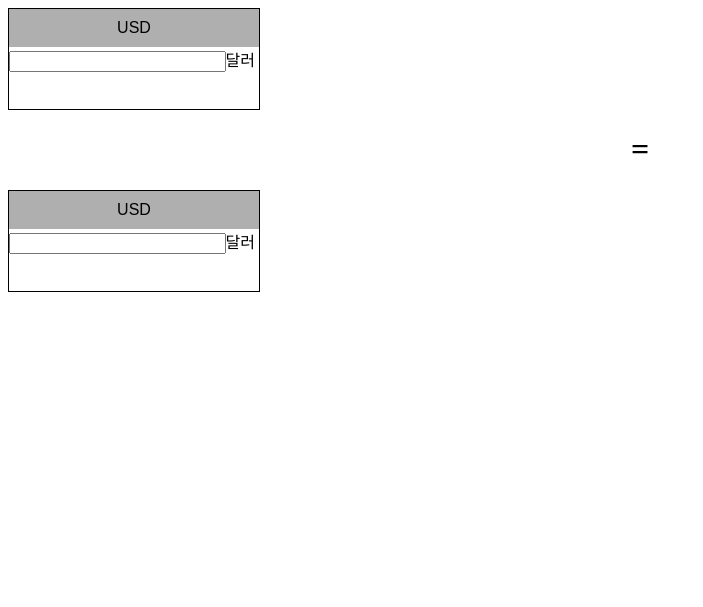
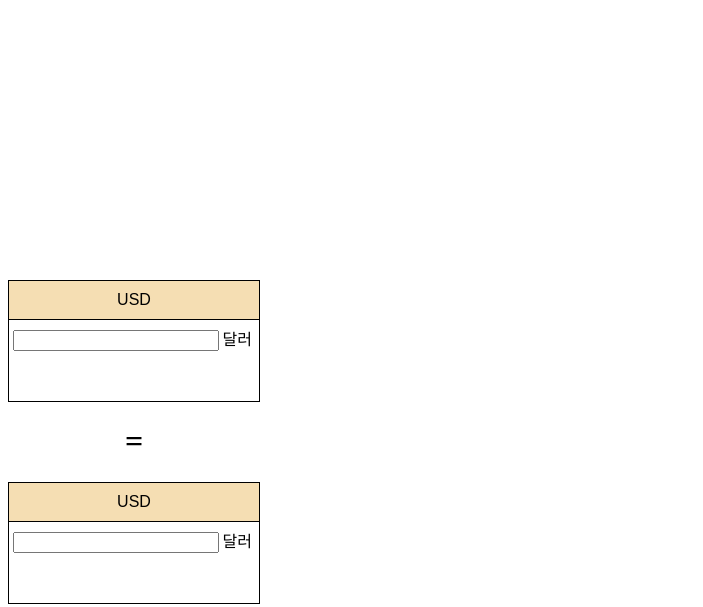
Before and after one commit to jiwoopark727/currency-exchange, a plain HTML site: page index.html in a window 1280 px wide. Shown: the whole page, without its empty margins (0-703 px from the left). Drawn offline with Linux system fonts and the light colour scheme.

Commit message:
전체 구조 틀 잡기, 박스 2개 만들고 드롭다운 리스트 채우기

```diff
--- a/index.html
+++ b/index.html
@@ -8,6 +8,7 @@
   <link rel="stylesheet" href="style.css">
 </head>
 <body>
+  <div class='home'>
     <div class='exchange-box'>
       <div class="dropdown">
         <button class="dropbtn">USD</button>
@@ -16,9 +17,9 @@
           <a href="#">KRW</a>
           <a href="#">VND</a>
         </div>
+      </div>
       <div class='input-area'>
         <input type='number'/><span>달러</span>
-      </div>
       </div>
     </div>
 
@@ -32,12 +33,12 @@
           <a href="#">KRW</a>
           <a href="#">VND</a>
         </div>
+      </div>
       <div class='input-area'>
         <input type='number'/><span>달러</span>
       </div>
     </div>
   </div>
-
   <script src='main.js'></script>
 </body>
 </html>
--- a/style.css
+++ b/style.css
@@ -1,8 +1,13 @@
+.home {
+  position: absolute;
+  top: 35%;
+}
+
 .exchange-box {
   border: 1px solid black;
   width: 250px;
-  height: 100px;
-
+  height: 120px;
+  justify-content: center;
 }
 
 .input-area {
@@ -10,22 +15,34 @@
 }
 
 .input-area input {
-  width: 83.4%;
+  width: 79%;
+  /* border: none; */
+  margin-left: 4px;
+  margin-right: 4px;
+  margin-top: 10px;
+}
+
+input::-webkit-outer-spin-button,
+input::-webkit-inner-spin-button {
+  -webkit-appearance: none;
+  margin: 0;
 }
 
 .equal-sign {
   text-align: center;
+  justify-content: center;
 }
 
 /* Style The Dropdown Button */
 .dropbtn {
-  background-color: rgb(175, 175, 175);
+  background-color: wheat;
   color: black;
   padding: 10px;
   font-size: 16px;
   border: none;
   cursor: pointer;
   width: 100%;
+  border-bottom: solid 1px black;
 }
 
 /* The container <div> - needed to position the dropdown content */
@@ -64,5 +81,5 @@
 
 /* Change the background color of the dropdown button when the dropdown content is shown */
 .dropdown:hover .dropbtn {
-  background-color: tomato;
+  background-color: wheat;
 }
```
Lines whose indentation alone changed are shown as unchanged.
